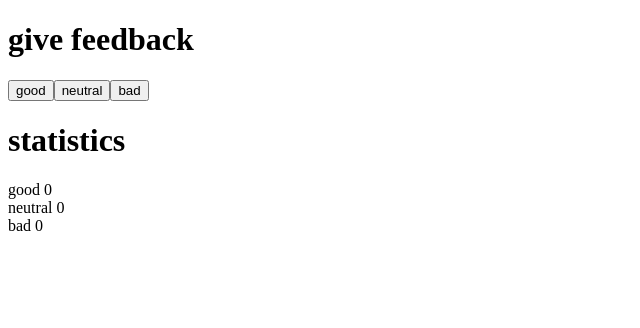
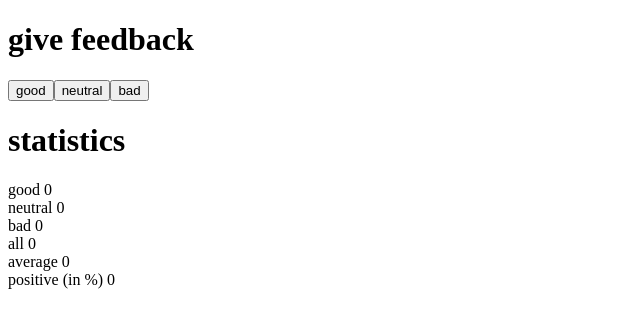
Before and after one commit to mger/fullstackopen, a React (Create React App) app in the folder part1/unicafe/: page / in a window 1280 px wide. Shown: the top 328 px of the page, without its empty margins (0-640 px from the left). Built offline with nearby package versions, Linux system fonts and the light colour scheme.

Commit message:
Complete Ex 1.7: Unicafe, Step 2

```diff
--- a/part1/unicafe/src/index.js
+++ b/part1/unicafe/src/index.js
@@ -29,6 +29,16 @@ const App = () => {
   const incrementNeutral = () => setNeutral(neutral + 1)
   const incrementBad = () => setBad(bad + 1)
 
+  const averageScore = () => {
+    if (good + neutral + bad <= 0) { return 0 } // Avoid displaying NaN
+    return ( good + -1 * bad ) / ( good + neutral + bad )
+  }
+
+  const positive = () => {
+    if (good + neutral + bad <= 0) { return 0 } // Avoid displaying NaN
+    return good / (good + neutral + bad) * 100
+  }
+
   return (
     <div>
       <Heading title="give feedback" />
@@ -39,6 +49,9 @@ const App = () => {
       <StatDisplay name={goodName} number={good} />
       <StatDisplay name={neutralName} number={neutral} />
       <StatDisplay name={badName} number={bad} />
+      <StatDisplay name="all" number={good + neutral + bad} />
+      <StatDisplay name="average" number={averageScore()} />
+      <StatDisplay name="positive (in %)" number={positive()} />
     </div>
   )
 }
```
